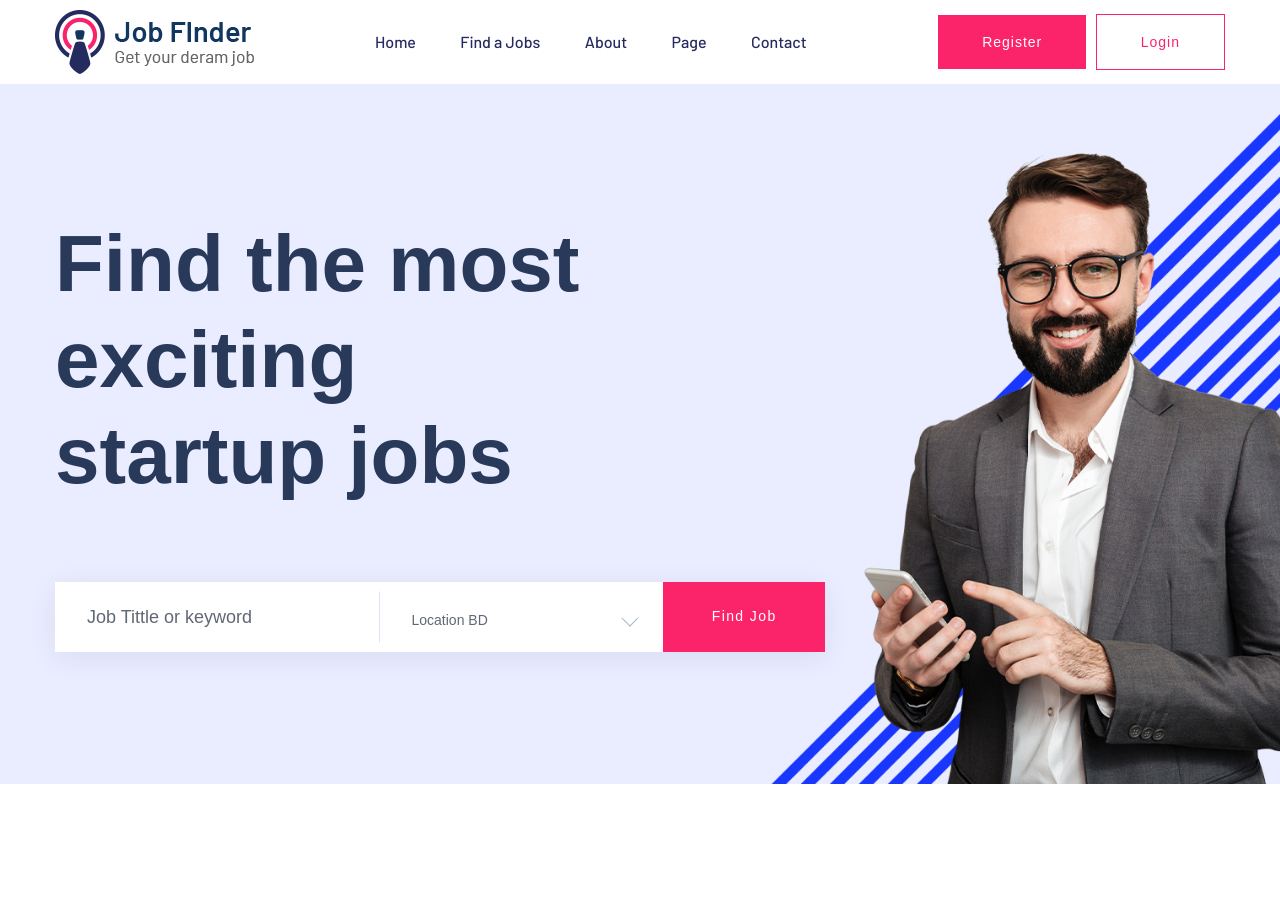
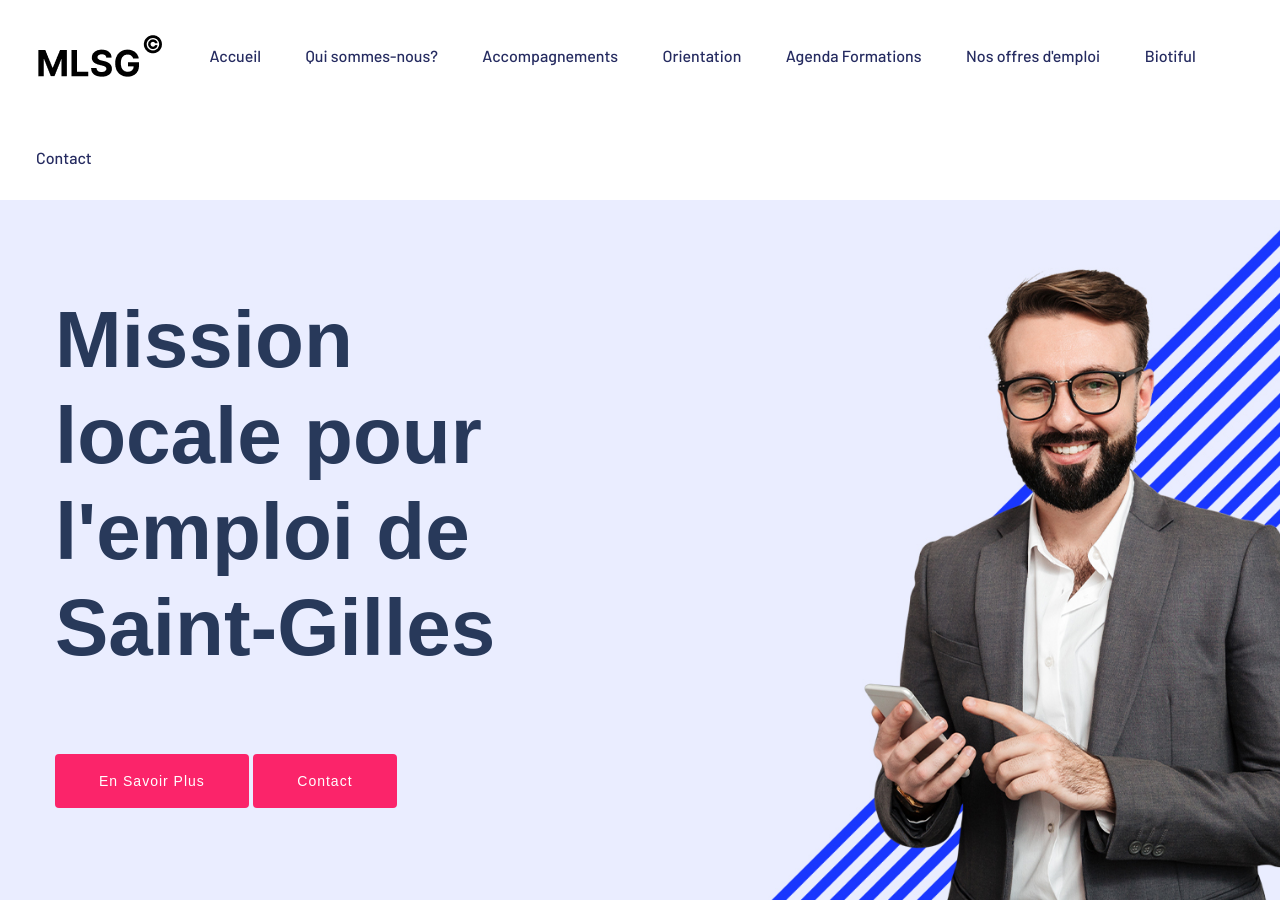
Before and after one commit to SolaKabuta/mlsg, a plain HTML site: page index.html in a window 1280 px wide. Shown: the top 900 px of the page. Drawn offline with Linux system fonts and the light colour scheme; a web font is replaced by a local one.

Commit message:
style: new links and logo added to navbar

```diff
--- a/index.html
+++ b/index.html
@@ -39,26 +39,25 @@
 <!-- Preloader Start -->
 <header>
     <!-- Header Start -->
-       <div class="header-area header-transparrent">
-           <div class="headder-top header-sticky">
-                <div class="container">
-                    <div class="row align-items-center">
-                        <div class="col-lg-3 col-md-2">
-                            <!-- Logo -->
-                            <div class="logo">
-                                <a href="index.html"><img src="assets/img/logo/logo.png" alt=""></a>
+    <div class="header-area header-transparent">
+        <div class="header-top header-sticky">
+            <div class="d-lg-flex justify-content-center align-items-center mx-3 ">
+                <div class="">
+                        <!-- Logo Mobile -->
+                        <div class="logo d-lg-none">
+                            <a href="index.html"><img src="assets/img/logo/logotype_mlsg.png" alt=""></a>
                         </div>
-                        </div>
-                        <div class="col-lg-9 col-md-9">
+                    <div class="">
                         <div class="menu-wrapper">
                             <!-- Main-menu -->
                             <div class="main-menu">
                                 <nav class="d-none d-lg-block">
                                     <ul id="navigation">
-                                            <li><a href="index.html">Home</a></li>
-                                            <li><a href="job_listing.html">Find a Jobs </a></li>
-                                            <li><a href="about.html">About</a></li>
-                                            <li><a href="#">Page</a>
+                                        <!-- Logo -->
+                                        <li class="logo">
+                                            <a href="index.html"><img src="assets/img/logo/logotype_mlsg.png" alt=""></a>
+                                        </li>
+                                        <li><a href="index.html">Accueil</a>
                                             <ul class="submenu">
                                                 <li><a href="blog.html">Blog</a></li>
                                                 <li><a href="single-blog.html">Blog Details</a></li>
@@ -66,15 +65,21 @@
                                                 <li><a href="job_details.html">job Details</a></li>
                                             </ul>
                                         </li>
-                                            <li><a href="contact.html">Contact</a></li>
+                                        <li><a href="job_listing.html">Qui sommes-nous?</a></li>
+                                        <li><a href="about.html">Accompagnements</a></li>
+                                        <li><a href="#">Orientation</a></li>
+                                        <li><a href="#">Agenda Formations</a></li>
+                                        <li><a href="#">Nos offres d'emploi</a></li>
+                                        <li><a href="#">Biotiful</a></li>
+                                        <li><a href="#">Contact</a></li>
                                     </ul>
                                 </nav>
                             </div>
                             <!-- Header-btn -->
-                                <div class="header-btn d-none f-right d-lg-block">
+                            <!-- <div class="header-btn d-none f-right d-lg-block">
                                  <a href="#" class="btn head-btn1">Register</a>
                                  <a href="#" class="btn head-btn2">Login</a>
-                                </div>
+                             </div>-->
                         </div>
                     </div>
                     <!-- Mobile Menu -->
@@ -93,43 +98,26 @@
     <div class="slider-area ">
         <!-- Mobile Menu -->
         <div class="slider-active">
-                <div class="single-slider slider-height d-flex align-items-center" data-background="assets/img/hero/h1_hero.jpg">
+            <div class="single-slider slider-height d-flex align-items-center"
+                 data-background="assets/img/hero/h1_hero.jpg">
                 <div class="container">
                     <div class="row">
                         <div class="col-xl-6 col-lg-9 col-md-10">
                             <div class="hero__caption">
-                                    <h1>Find the most exciting startup jobs</h1>
+                                <h1>Mission locale pour l'emploi de Saint-Gilles</h1>
                             </div>
-                            </div>
-                        </div>
-                        <!-- Search Box -->
-                        <div class="row">
-                            <div class="col-xl-8">
-                                <!-- form -->
-                                <form action="#" class="search-box">
-                                    <div class="input-form">
-                                        <input type="text" placeholder="Job Tittle or keyword">
-                                    </div>
-                                    <div class="select-form">
-                                        <div class="select-itms">
-                                            <select name="select" id="select1">
-                                                <option value="">Location BD</option>
-                                                <option value="">Location PK</option>
-                                                <option value="">Location US</option>
-                                                <option value="">Location UK</option>
-                                            </select>
-                                        </div>
-                                    </div>
-                                    <div class="search-form">
-                                        <a href="#">Find job</a>
-                                    </div>
-                                </form>
+                            <div>
+                                <button class="btn rounded">En savoir plus</button>
+                                <button class="btn rounded">Contact</button>
                             </div>
                         </div>
                     </div>
                 </div>
+
             </div>
         </div>
+    </div>
+
     <!-- slider Area End-->
     <!-- Our Services Start -->
     <div class="our-services section-pad-t30">
@@ -246,7 +234,7 @@
     </div>
     <!-- Our Services End -->
     <!-- Online CV Area Start -->
-         <div class="online-cv cv-bg section-overly pt-90 pb-120"  data-background="assets/img/gallery/cv_bg.jpg">
+    <div class="online-cv cv-bg section-overly pt-90 pb-120" data-background="assets/img/gallery/cv_bg.jpg">
         <div class="container">
             <div class="row justify-content-center">
                 <div class="col-xl-10">
@@ -380,7 +368,8 @@
                         </div>
                         <div class="process-cap">
                             <h5>1. Search a job</h5>
-                               <p>Sorem spsum dolor sit amsectetur adipisclit, seddo eiusmod tempor incididunt ut laborea.</p>
+                            <p>Sorem spsum dolor sit amsectetur adipisclit, seddo eiusmod tempor incididunt ut
+                                laborea.</p>
                         </div>
                     </div>
                 </div>
@@ -391,7 +380,8 @@
                         </div>
                         <div class="process-cap">
                             <h5>2. Apply for job</h5>
-                               <p>Sorem spsum dolor sit amsectetur adipisclit, seddo eiusmod tempor incididunt ut laborea.</p>
+                            <p>Sorem spsum dolor sit amsectetur adipisclit, seddo eiusmod tempor incididunt ut
+                                laborea.</p>
                         </div>
                     </div>
                 </div>
@@ -402,7 +392,8 @@
                         </div>
                         <div class="process-cap">
                             <h5>3. Get your job</h5>
-                               <p>Sorem spsum dolor sit amsectetur adipisclit, seddo eiusmod tempor incididunt ut laborea.</p>
+                            <p>Sorem spsum dolor sit amsectetur adipisclit, seddo eiusmod tempor incididunt ut
+                                laborea.</p>
                         </div>
                     </div>
                 </div>
@@ -430,7 +421,9 @@
                                     </div>
                                 </div>
                                 <div class="testimonial-top-cap">
-                                        <p>“I am at an age where I just want to be fit and healthy our bodies are our responsibility! So start caring for your body and it will care for you. Eat clean it will care for you and workout hard.”</p>
+                                    <p>“I am at an age where I just want to be fit and healthy our bodies are our
+                                        responsibility! So start caring for your body and it will care for you. Eat
+                                        clean it will care for you and workout hard.”</p>
                                 </div>
                             </div>
                         </div>
@@ -447,7 +440,9 @@
                                     </div>
                                 </div>
                                 <div class="testimonial-top-cap">
-                                        <p>“I am at an age where I just want to be fit and healthy our bodies are our responsibility! So start caring for your body and it will care for you. Eat clean it will care for you and workout hard.”</p>
+                                    <p>“I am at an age where I just want to be fit and healthy our bodies are our
+                                        responsibility! So start caring for your body and it will care for you. Eat
+                                        clean it will care for you and workout hard.”</p>
                                 </div>
                             </div>
                         </div>
@@ -464,7 +459,9 @@
                                     </div>
                                 </div>
                                 <div class="testimonial-top-cap">
-                                        <p>“I am at an age where I just want to be fit and healthy our bodies are our responsibility! So start caring for your body and it will care for you. Eat clean it will care for you and workout hard.”</p>
+                                    <p>“I am at an age where I just want to be fit and healthy our bodies are our
+                                        responsibility! So start caring for your body and it will care for you. Eat
+                                        clean it will care for you and workout hard.”</p>
                                 </div>
                             </div>
                         </div>
@@ -486,8 +483,11 @@
                             <h2>24k Talented people are getting Jobs</h2>
                         </div>
                         <div class="support-caption">
-                                <p class="pera-top">Mollit anim laborum duis au dolor in voluptate velit ess cillum dolore eu lore dsu quality mollit anim laborumuis au dolor in voluptate velit cillum.</p>
-                                <p>Mollit anim laborum.Duis aute irufg dhjkolohr in re voluptate velit esscillumlore eu quife nrulla parihatur. Excghcepteur signjnt occa cupidatat non inulpadeserunt mollit aboru. temnthp incididbnt ut labore mollit anim laborum suis aute.</p>
+                            <p class="pera-top">Mollit anim laborum duis au dolor in voluptate velit ess cillum dolore
+                                eu lore dsu quality mollit anim laborumuis au dolor in voluptate velit cillum.</p>
+                            <p>Mollit anim laborum.Duis aute irufg dhjkolohr in re voluptate velit esscillumlore eu
+                                quife nrulla parihatur. Excghcepteur signjnt occa cupidatat non inulpadeserunt mollit
+                                aboru. temnthp incididbnt ut labore mollit anim laborum suis aute.</p>
                             <a href="about.html" class="btn post-btn">Post a job</a>
                         </div>
                     </div>
@@ -530,7 +530,7 @@
                                 </div>
                             </div>
                             <div class="blog-cap">
-                                    <p>|   Properties</p>
+                                <p>| Properties</p>
                                 <h3><a href="single-blog.html">Footprints in Time is perfect House in Kurashiki</a></h3>
                                 <a href="#" class="more-btn">Read more »</a>
                             </div>
@@ -549,7 +549,7 @@
                                 </div>
                             </div>
                             <div class="blog-cap">
-                                    <p>|   Properties</p>
+                                <p>| Properties</p>
                                 <h3><a href="single-blog.html">Footprints in Time is perfect House in Kurashiki</a></h3>
                                 <a href="#" class="more-btn">Read more »</a>
                             </div>
@@ -573,7 +573,8 @@
                             <div class="footer-tittle">
                                 <h4>About Us</h4>
                                 <div class="footer-pera">
-                                     <p>Heaven frucvitful doesn't cover lesser dvsays appear creeping seasons so behold.</p>
+                                    <p>Heaven frucvitful doesn't cover lesser dvsays appear creeping seasons so
+                                        behold.</p>
                                 </div>
                             </div>
                         </div>
@@ -618,16 +619,19 @@
                                 <p>Heaven fruitful doesn't over lesser in days. Appear creeping.</p>
                             </div>
                             <!-- Form -->
-                             <div class="footer-form" >
+                            <div class="footer-form">
                                 <div id="mc_embed_signup">
-                                     <form target="_blank" action="https://spondonit.us12.list-manage.com/subscribe/post?u=1462626880ade1ac87bd9c93a&amp;id=92a4423d01"
+                                    <form target="_blank"
+                                          action="https://spondonit.us12.list-manage.com/subscribe/post?u=1462626880ade1ac87bd9c93a&amp;id=92a4423d01"
                                           method="get" class="subscribe_form relative mail_part">
-                                         <input type="email" name="email" id="newsletter-form-email" placeholder="Email Address"
+                                        <input type="email" name="email" id="newsletter-form-email"
+                                               placeholder="Email Address"
                                                class="placeholder hide-on-focus" onfocus="this.placeholder = ''"
                                                onblur="this.placeholder = ' Email Address '">
                                         <div class="form-icon">
                                             <button type="submit" name="submit" id="newsletter-submit"
-                                             class="email_icon newsletter-submit button-contactForm"><img src="assets/img/icon/form.png" alt=""></button>
+                                                    class="email_icon newsletter-submit button-contactForm"><img
+                                                    src="assets/img/icon/form.png" alt=""></button>
                                         </div>
                                         <div class="mt-10 info"></div>
                                     </form>
@@ -675,8 +679,12 @@
                     <div class="col-xl-10 col-lg-10 ">
                         <div class="footer-copy-right">
                             <p><!-- Link back to Colorlib can't be removed. Template is licensed under CC BY 3.0. -->
-  Copyright &copy;<script>document.write(new Date().getFullYear());</script> All rights reserved | This template is made with <i class="fa fa-heart" aria-hidden="true"></i> by <a href="https://colorlib.com" target="_blank">Colorlib</a>
-  <!-- Link back to Colorlib can't be removed. Template is licensed under CC BY 3.0. --></p>
+                                Copyright &copy;<script>document.write(new Date().getFullYear());</script>
+                                All rights reserved | This template is made with <i class="fa fa-heart"
+                                                                                    aria-hidden="true"></i> by <a
+                                        href="https://colorlib.com" target="_blank">Colorlib</a>
+                                <!-- Link back to Colorlib can't be removed. Template is licensed under CC BY 3.0. -->
+                            </p>
                         </div>
                     </div>
                     <div class="col-xl-2 col-lg-2">
```
Also changed, not shown: assets/img/logo/logo_mlsg.png (added), assets/img/logo/logotype_mlsg.png (added). Lines whose indentation alone changed are shown as unchanged.
